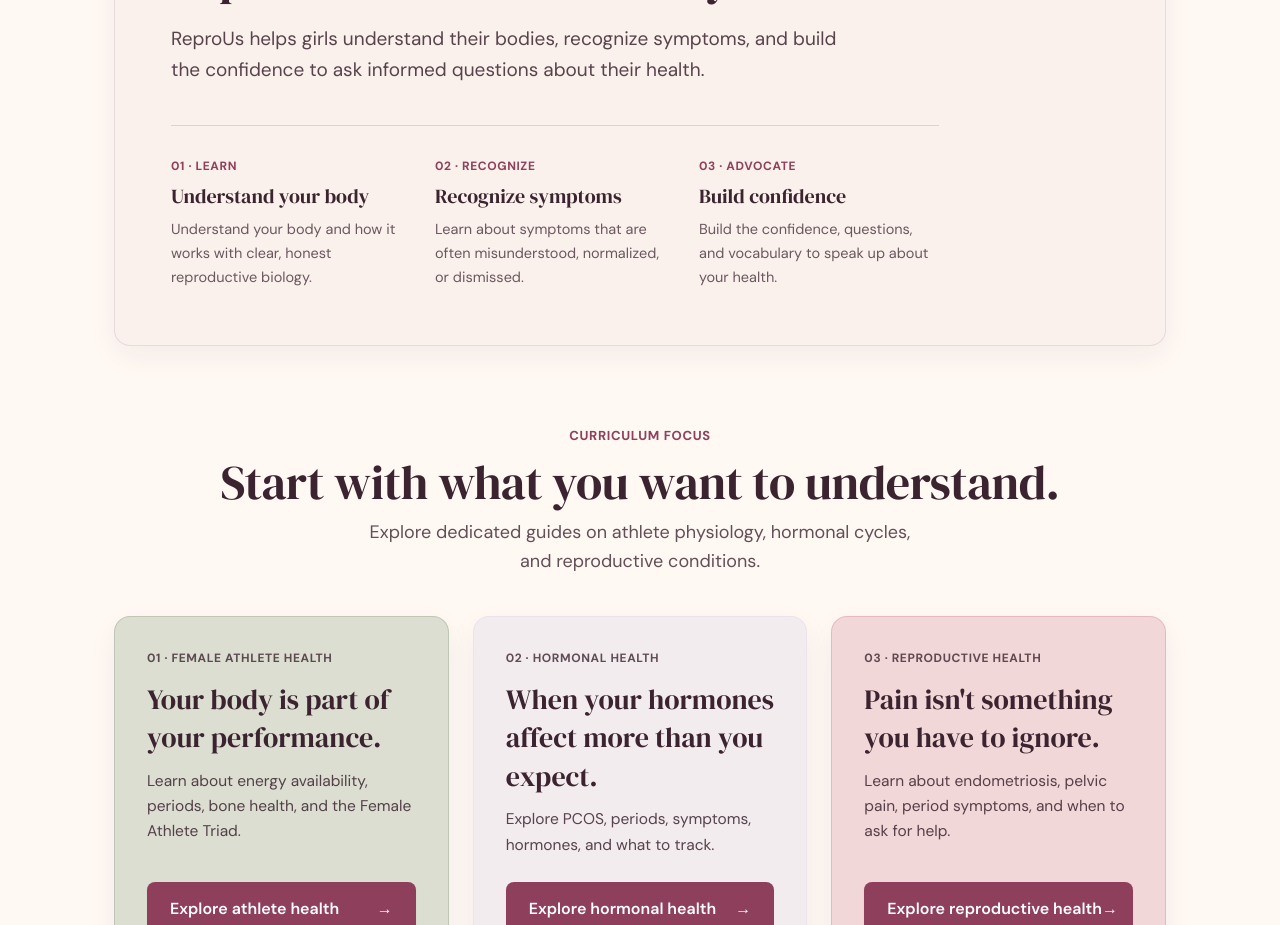
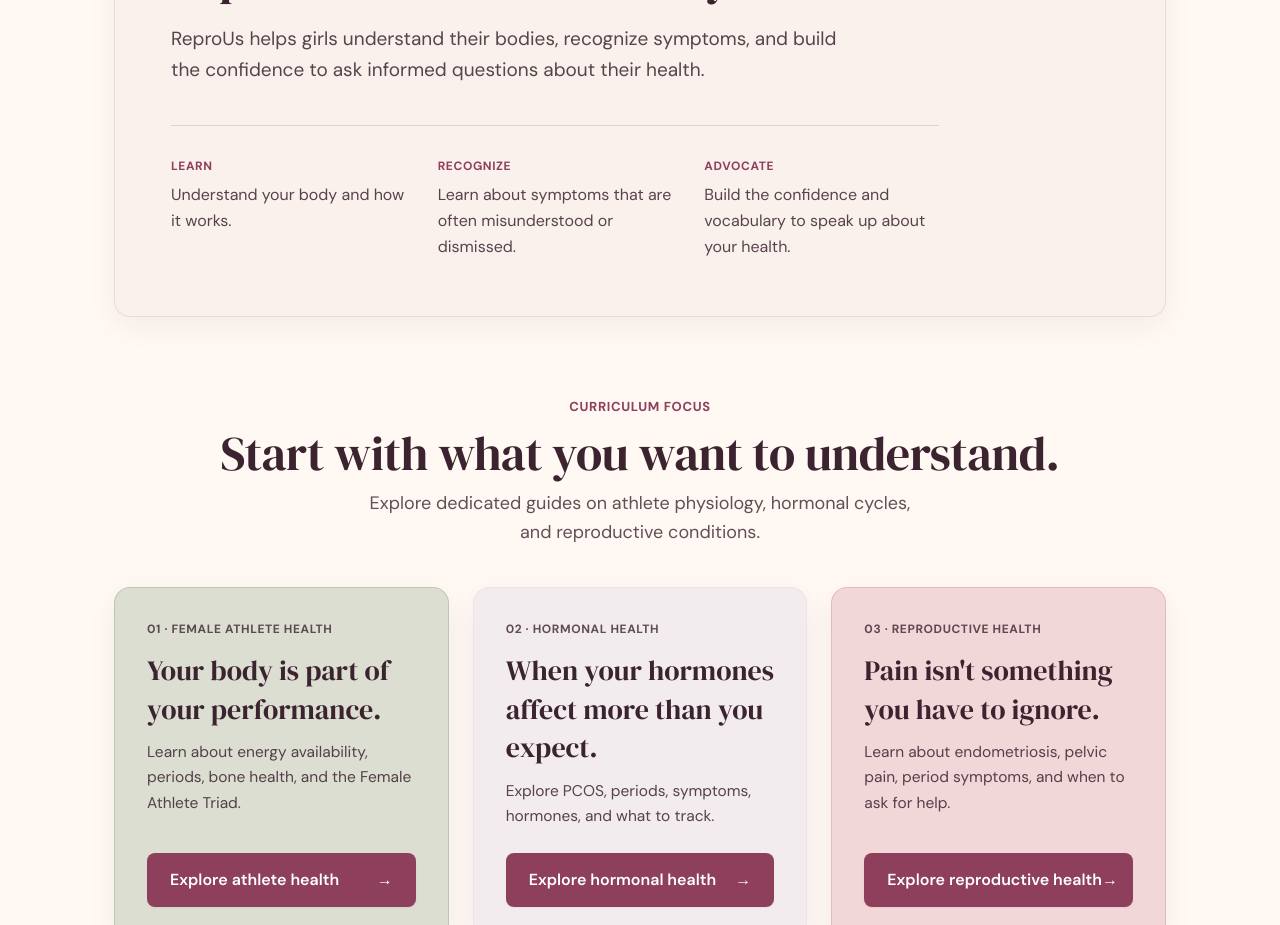
Before and after one commit to sjmaverick26/reprous-webapp, a Next.js app: page / in a window 1280 px wide. Shown: the part 1020-1945 px from the top of the page. Built offline with nearby package versions, Linux system fonts and the light colour scheme; no server answers.

Commit message:
fix(home): align statement section items with exact requested copy

```diff
--- a/src/components/pages/HomeView.tsx
+++ b/src/components/pages/HomeView.tsx
@@ -375,40 +375,31 @@
             </p>
 
             {/* 3 Small Items: LEARN · RECOGNIZE · ADVOCATE */}
-            <div className="grid grid-cols-1 md:grid-cols-3 gap-6 pt-8 border-t border-plum/15">
+            <div className="grid grid-cols-1 md:grid-cols-3 gap-8 pt-8 border-t border-plum/15">
               <div className="flex flex-col gap-2">
                 <span className="font-sans font-bold text-xs uppercase tracking-wider text-berry">
-                  01 · LEARN
+                  LEARN
                 </span>
-                <h3 className="text-xl font-serif text-plum m-0 font-medium">
-                  Understand your body
-                </h3>
-                <p className="text-[14.5px] text-plum/75 leading-relaxed font-sans m-0">
-                  Understand your body and how it works with clear, honest reproductive biology.
+                <p className="text-[15px] md:text-[16px] text-plum/85 leading-relaxed font-sans m-0">
+                  Understand your body and how it works.
                 </p>
               </div>
 
               <div className="flex flex-col gap-2">
                 <span className="font-sans font-bold text-xs uppercase tracking-wider text-berry">
-                  02 · RECOGNIZE
+                  RECOGNIZE
                 </span>
-                <h3 className="text-xl font-serif text-plum m-0 font-medium">
-                  Recognize symptoms
-                </h3>
-                <p className="text-[14.5px] text-plum/75 leading-relaxed font-sans m-0">
-                  Learn about symptoms that are often misunderstood, normalized, or dismissed.
+                <p className="text-[15px] md:text-[16px] text-plum/85 leading-relaxed font-sans m-0">
+                  Learn about symptoms that are often misunderstood or dismissed.
                 </p>
               </div>
 
               <div className="flex flex-col gap-2">
                 <span className="font-sans font-bold text-xs uppercase tracking-wider text-berry">
-                  03 · ADVOCATE
+                  ADVOCATE
                 </span>
-                <h3 className="text-xl font-serif text-plum m-0 font-medium">
-                  Build confidence
-                </h3>
-                <p className="text-[14.5px] text-plum/75 leading-relaxed font-sans m-0">
-                  Build the confidence, questions, and vocabulary to speak up about your health.
+                <p className="text-[15px] md:text-[16px] text-plum/85 leading-relaxed font-sans m-0">
+                  Build the confidence and vocabulary to speak up about your health.
                 </p>
               </div>
             </div>
```
